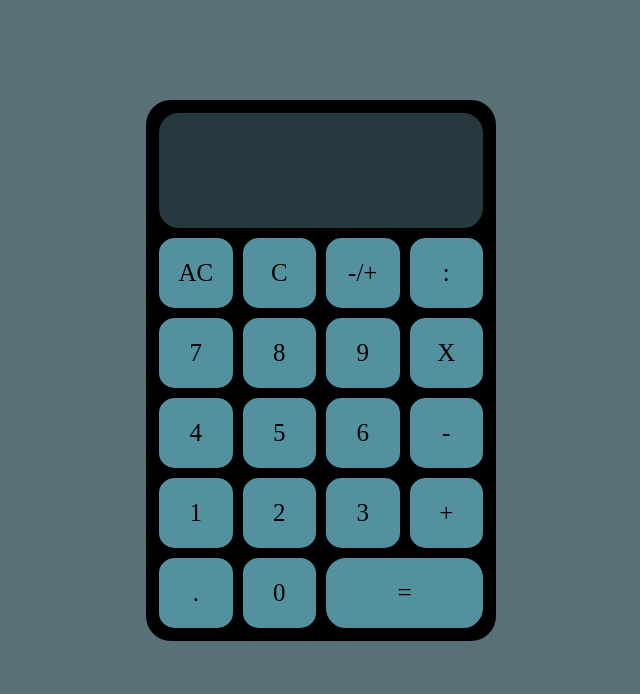
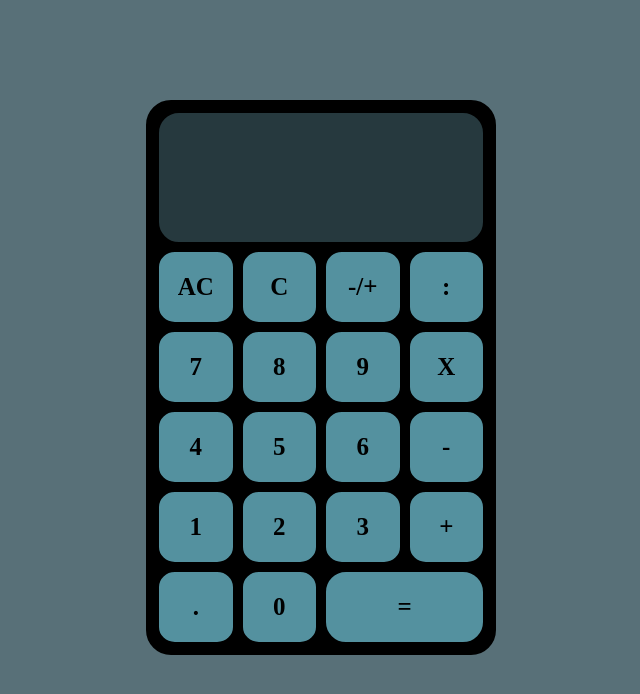
Before and after one commit to timjanssens/Calculator, a plain HTML site: page index.html in a window 1280 px wide. Shown: the whole page, without its empty margins (319-959 px from the left). Drawn offline with Linux system fonts and the light colour scheme.

Commit message:
Adjust max squares

```diff
--- a/index.html
+++ b/index.html
@@ -14,28 +14,28 @@
     <main>
         <div id="calculator">
             <div id="textDiv">
-                <div id="textUp" class="alignRight "></div>
-                <div id="textDown" class="alignRight outputDown"></div>
+                <div id="textUp" class="alignRight"></div>
+               <div id="textDown" class="alignRight outputDown"></div>
             </div>
             <div id="ac" class="inputBtn">AC</div>
             <div id="c" class="inputBtn">C</div>
             <div id="changeSymbol" class="inputBtn">-/+</div>
-            <div id="divide class="inputBtn"">:</div>
-            <div id="_7" class="inputBtn">7</div>
-            <div id="_8" class="inputBtn">8</div>
-            <div id="_9" class="inputBtn">9</div>
-            <div id="multiply" class="inputBtn">X</div>
-            <div id="_4" class="inputBtn">4</div>
-            <div id="_5" class="inputBtn">5</div>
-            <div id="_6" class="inputBtn">6</div>
-            <div id="minus" class="inputBtn">-</div>
-            <div id="_1" class="inputBtn">1</div>
-            <div id="_2" class="inputBtn">2</div>
-            <div id="_3" class="inputBtn">3</div>
-            <div id="sum" class="inputBtn">+</div>
-            <div id="point" class="inputBtn">.</div>
-            <div id="_0" class="inputBtn">0</div>
-            <div id="equal" class="inputBtn">=</div>
+            <div id="divide" class="inputBtn operatorBtn">:</div>
+            <div id="7" class="inputBtn numberBtn">7</div>
+            <div id="8" class="inputBtn numberBtn">8</div>
+            <div id="9" class="inputBtn numberBtn">9</div>
+            <div id="multiply" class="inputBt operatorBtn">X</div>
+            <div id="4" class="inputBtn numberBtn">4</div>
+            <div id="5" class="inputBtn numberBtn">5</div>
+            <div id="6" class="inputBtn numberBtn">6</div>
+            <div id="minus" class="inputBtn operatorBtn">-</div>
+            <div id="1" class="inputBtn numberBtn">1</div>
+            <div id="2" class="inputBtn numberBtn">2</div>
+            <div id="3" class="inputBtn numberBtn">3</div>
+            <div id="sum" class="inputBtn operatorBtn">+</div>
+            <div id="point" class="inputBtn operatorBtn">.</div>
+            <div id="0" class="inputBtn numberBtn">0</div>
+            <div id="equal" class="inputBtn operatorBtn">=</div>
         </div>
     </main>
 
--- a/script/script.js
+++ b/script/script.js
@@ -4,8 +4,17 @@
 //     return num1 + num2;
 // }
 
+const textUpEl = document.querySelector('#textUp');
+const textDownEl = document.querySelector('#textDown')
+let outputUp;
+let outputDown;
+let number1 = '';
+let number2 = '';
+let number1ForCalc = '';
+let firstNum = true;
+
 const sum = (num1, num2) => num1 + num2;
-const substract = (num1, num2) => num1 - num2;
+const subtract = (num1, num2) => num1 - num2;
 const multiply = (num1, num2) => num1 * num2;
 const divide = (num1, num2) => num1 / num2;
 
@@ -15,7 +24,7 @@ const operate = (num1, num2, operator) => {
             return sum(num1, num2);
             break;
         case '-':
-            return substract(num1, num2);
+            return subtract(num1, num2);
             break;
         case '*':
             return multiply(num1, num2);
@@ -27,3 +36,30 @@ const operate = (num1, num2, operator) => {
             break;
     }
 }
+
+const clickBtn = (e) => {
+    if (!isNaN(e.srcElement.id) && firstNum) {
+        number1 += e.srcElement.id;
+        outputDown = number1;
+        textDownEl.textContent = outputDown;
+    }
+    else if (!isNaN(e.srcElement.id) && !firstNum) {
+        number2 += e.srcElement.id;
+        outputDown = number2;
+        textDownEl.textContent = outputDown;
+    }
+    else{
+        textUpEl.textContent = number1;
+        textDownEl.textContent = '';
+        number1ForCalc = number1;
+        number1 = '';
+
+    }
+
+};
+
+let inputBtn = document.querySelectorAll('.inputBtn');
+
+inputBtn.forEach(() => {
+    addEventListener('click', clickBtn);
+})
--- a/style/style.css
+++ b/style/style.css
@@ -5,6 +5,7 @@
     box-sizing: border-box;
     margin: auto;
     font-size: 25px;
+    font-weight: bold;
 }
 
 body{
@@ -21,9 +22,9 @@ body{
     'textDiv textDiv textDiv textDiv'
     'textDiv textDiv textDiv textDiv'
     '_ac _c _changeSymbol _divide'
-    '_7 _8 _9 _multiply'
-    '_4 _5 _6 _minus'
-    '_1 _2 _3 _sum'
+    '7 8 9 _multiply'
+    '4 5 6 _minus'
+    '1 2 3 _sum'
     '_point _0 _equal _equal' ;
     place-items: center;
     grid-gap: 1px px;
@@ -40,20 +41,10 @@ body{
 #c{grid-area: _c;}
 #changeSymbol{grid-area: _changeSymbol;}
 #divide{grid-area: _divide;}
-#_7{grid-area: _7;}
-#_8{grid-area: _8;}
-#_9{grid-area: _9;}
 #multiply{grid-area: _multiply;}
-#_4{grid-area: _4;}
-#_5{grid-area: _5;}
-#_6{grid-area: _6;}
 #minus{grid-area: _minus;}
-#_1{grid-area: _1;}
-#_2{grid-area: _2;}
-#_3{grid-area: _3;}
 #sum{grid-area: _sum;}
 #point{grid-area: _point;}
-#_0{grid-area: _0;}
 #equal{grid-area: _equal;}
 
 #calculator > div{
@@ -70,11 +61,17 @@ body{
 
 #calculator #textDown{
     height: 40px;
-
+    font-size: 1.5rem;
+    padding-right: 10px;
+    margin-top: -1px;
+    padding-bottom: 55px;
 }
 
 #calculator #textUp{
     height: 45px;
+    font-size: 1.2rem;
+    padding-right: 10px;
+    color:#b9ccd1;;
 }
 
 #calculator #textDiv{
```
